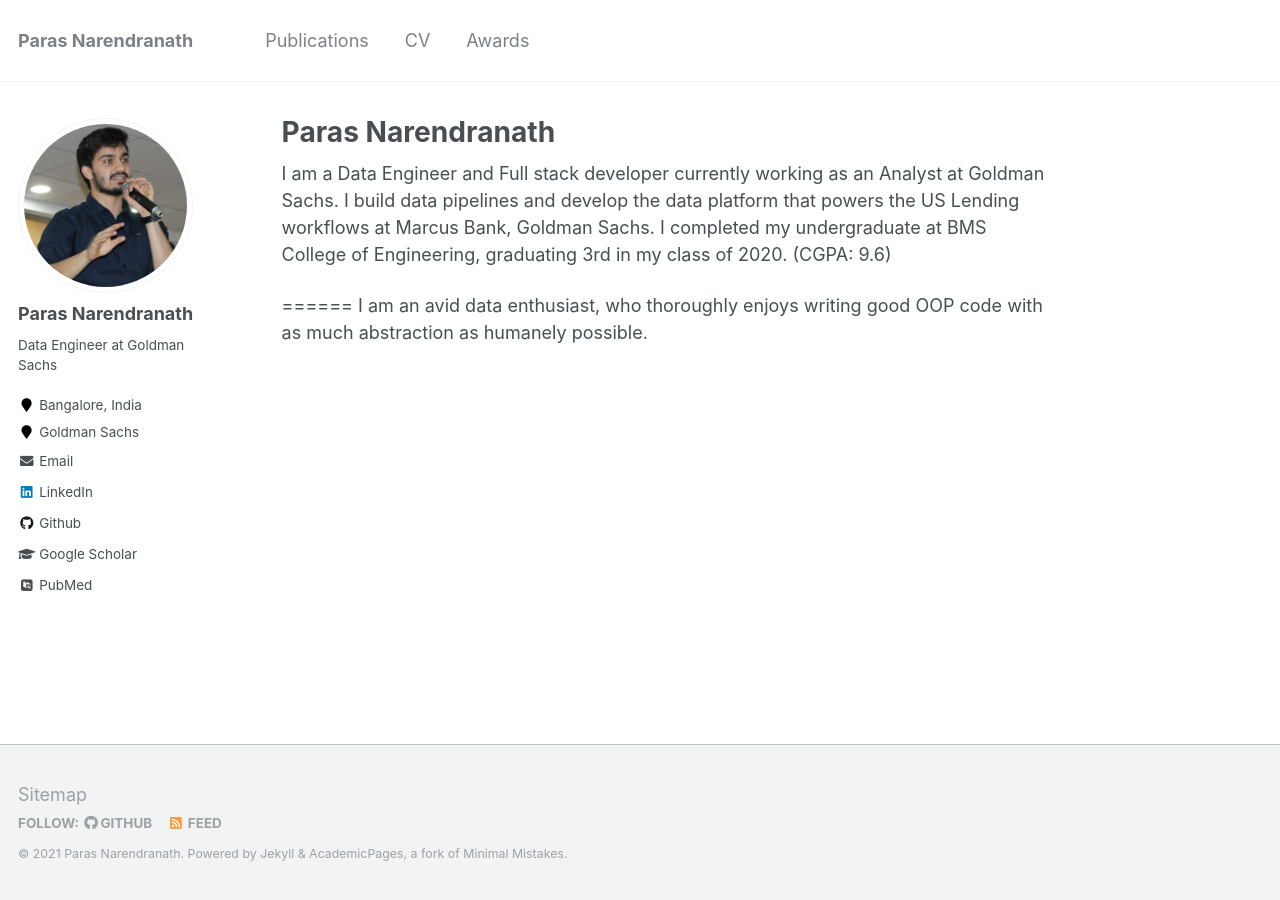
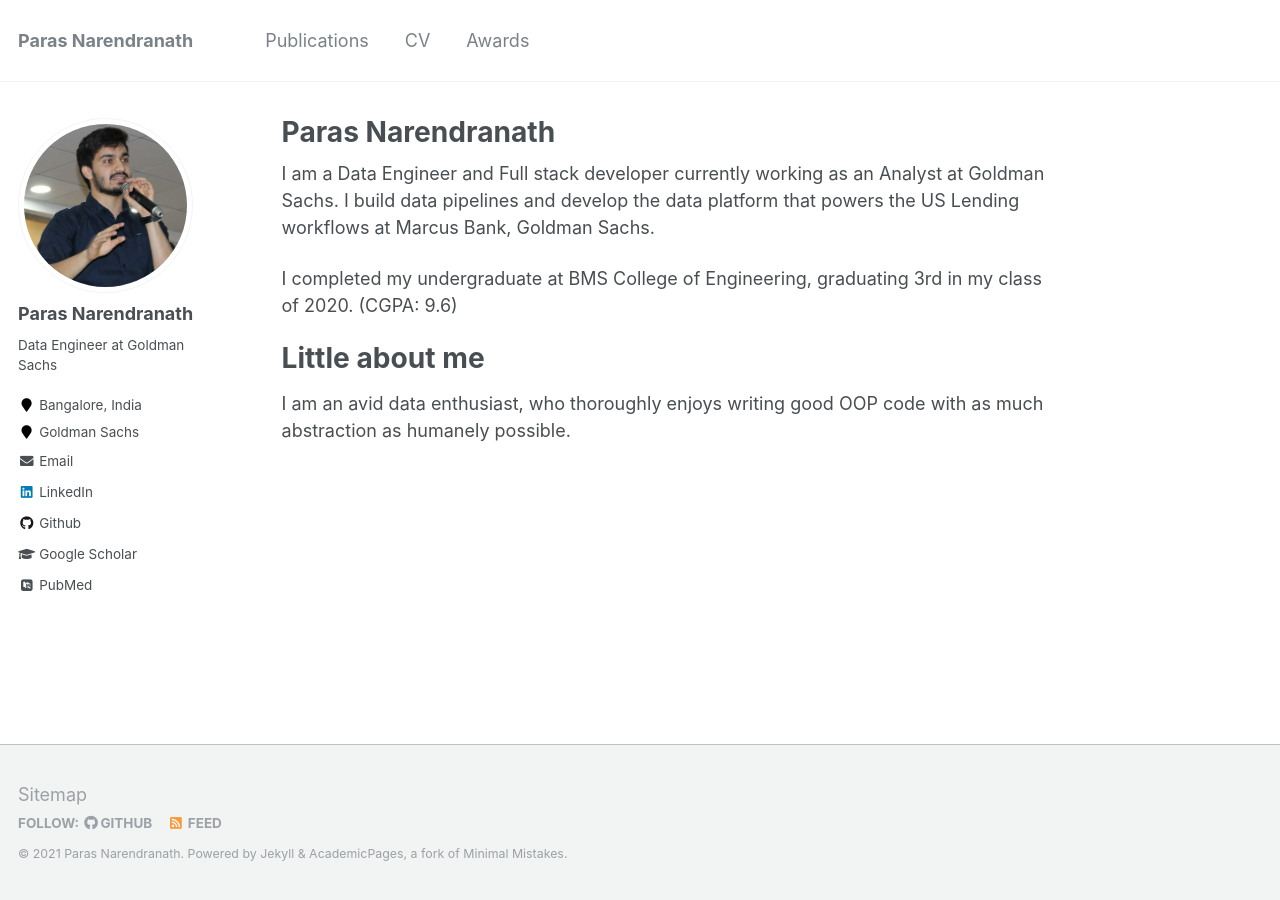
Before and after one commit to parasnaren/github-io-page, a Jekyll site: the page built from _pages/about.md, in a window 1280 px wide. Built offline with Jekyll 4.4.1, drawn with Linux system fonts in a browser that asks for light colours; some web fonts are replaced.

Commit message:
Trying headings

```diff
--- a/_pages/about.md
+++ b/_pages/about.md
@@ -9,7 +9,9 @@ redirect_from:
 ---
 
 I am a Data Engineer and Full stack developer currently working as an Analyst at Goldman Sachs. I build data pipelines and develop the data platform that powers the US Lending workflows at Marcus Bank, Goldman Sachs.
+
 I completed my undergraduate at BMS College of Engineering, graduating 3rd in my class of 2020. (CGPA: 9.6)
 
+Little about me
 ======
 I am an avid data enthusiast, who thoroughly enjoys writing good OOP code with as much abstraction as humanely possible.
```
